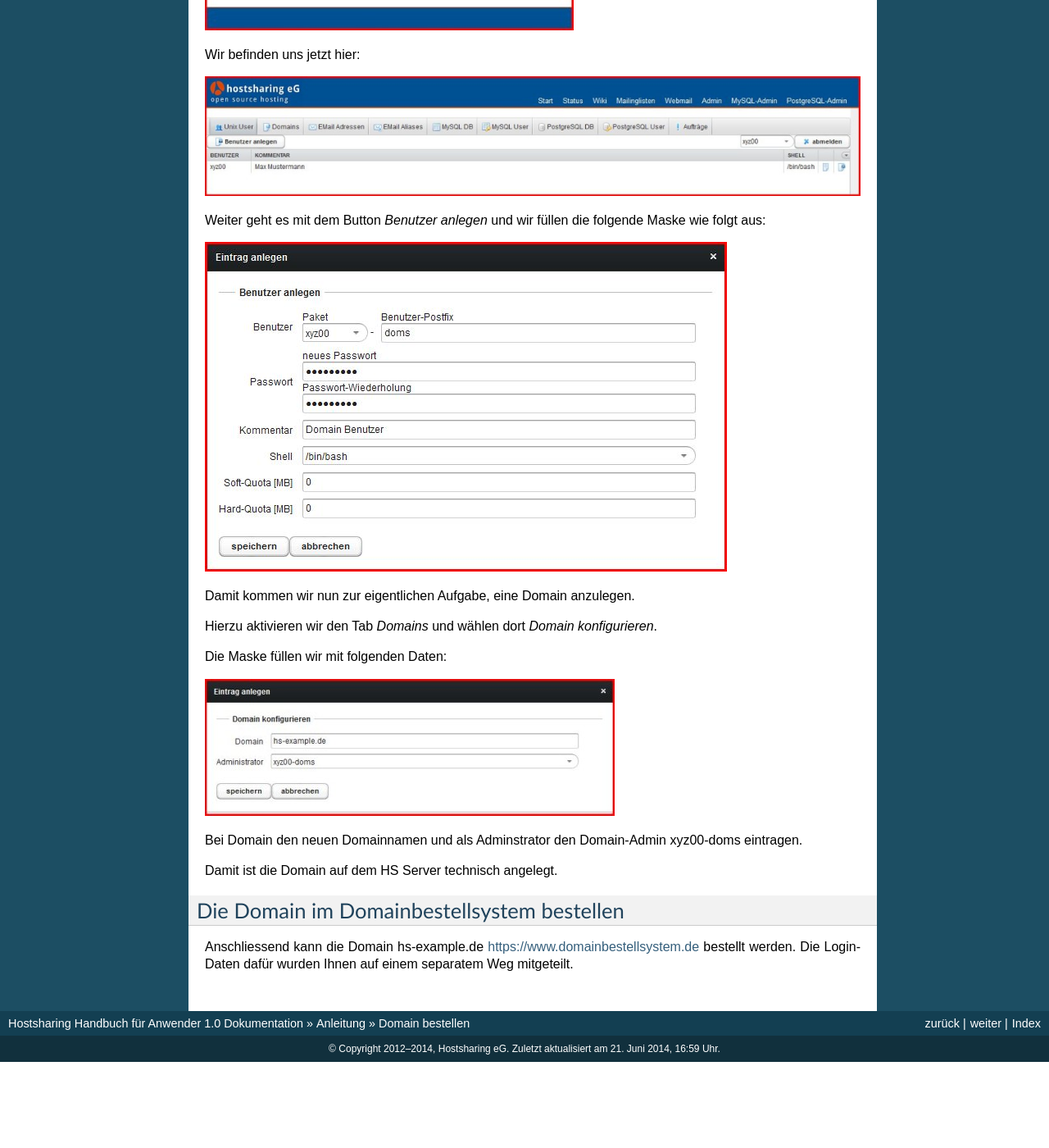
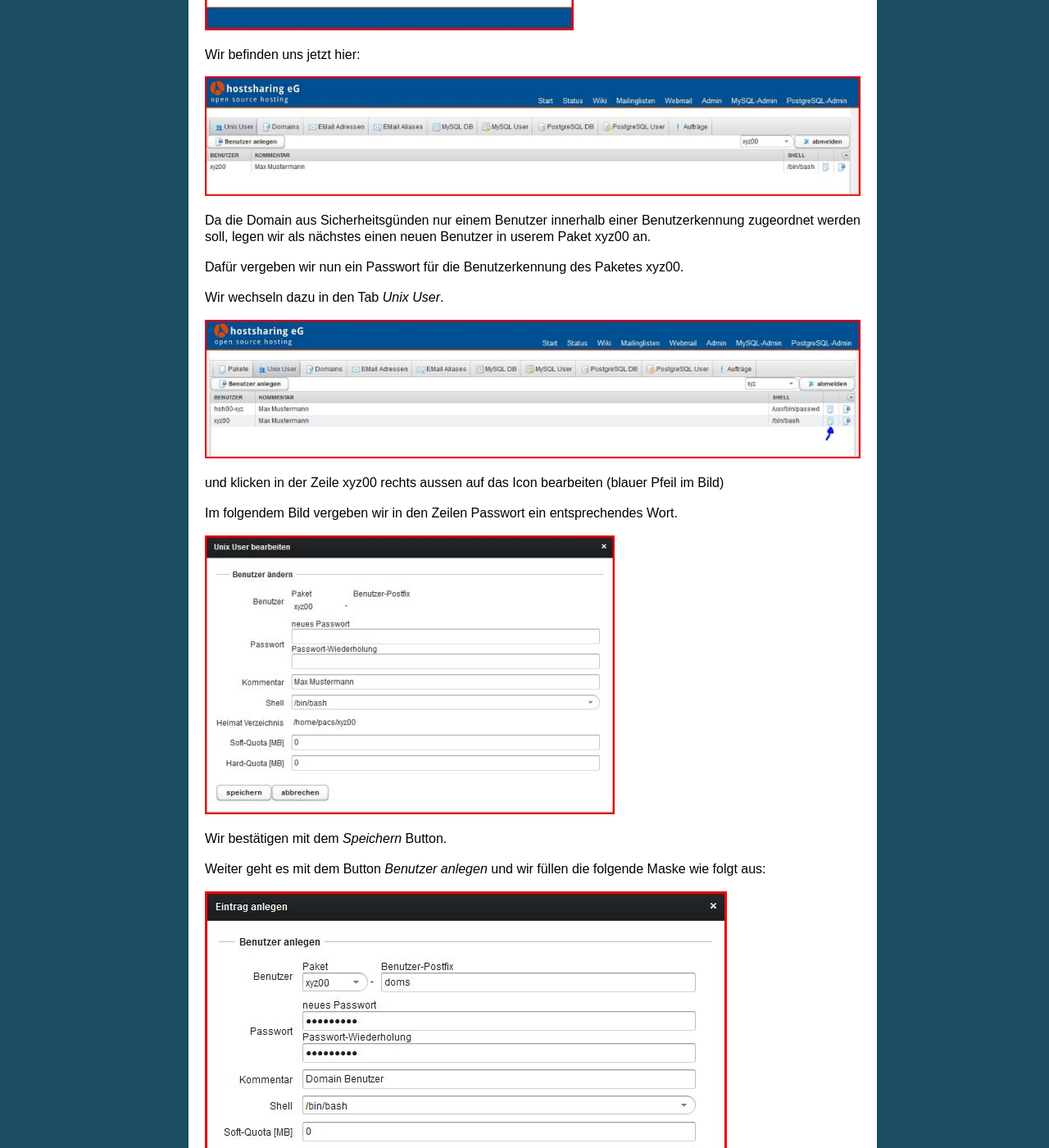
Before and after one commit to hostsharing/hs.docs.users, a Sphinx documentation site: the page built from source/anleitung/domain.rst, in a window 1280 px wide and 1400 px high, scrolled down 913 px. Shown: the whole window at 82% size. Built offline with Sphinx 7.4.7, drawn with Linux system fonts in a browser that asks for light colours; pages that are not in the unit, such as notebooks, are missing from menus; before the commit the page ends 2208 px from its top, so only the background shows below that.

Commit message:
last changes

```diff
--- a/source/anleitung/domain.rst
+++ b/source/anleitung/domain.rst
@@ -30,6 +30,24 @@ Wir befinden uns jetzt hier:
 
 .. image:: benutzer-anlegen.jpg
 
+Da die Domain aus Sicherheitsgünden nur einem Benutzer innerhalb einer Benutzerkennung zugeordnet werden soll, legen wir als nächstes einen neuen Benutzer in userem Paket xyz00 an.
+
+Dafür vergeben wir nun ein Passwort für die Benutzerkennung des Paketes xyz00.
+
+Wir wechseln dazu in den Tab *Unix User*.
+
+.. image:: unix-user.jpg
+
+und klicken in der Zeile
+xyz00 rechts aussen auf das Icon bearbeiten (blauer Pfeil im Bild)
+
+Im folgendem Bild vergeben wir in den Zeilen Passwort ein entsprechendes Wort.
+
+.. image:: unix-user-bearbeiten.jpg
+
+Wir bestätigen mit dem *Speichern* Button.
+
+
 Weiter geht es mit dem Button *Benutzer anlegen* und wir füllen die folgende Maske wie folgt aus:
 
 .. image:: benutzer-anlegen-neu.jpg
```
